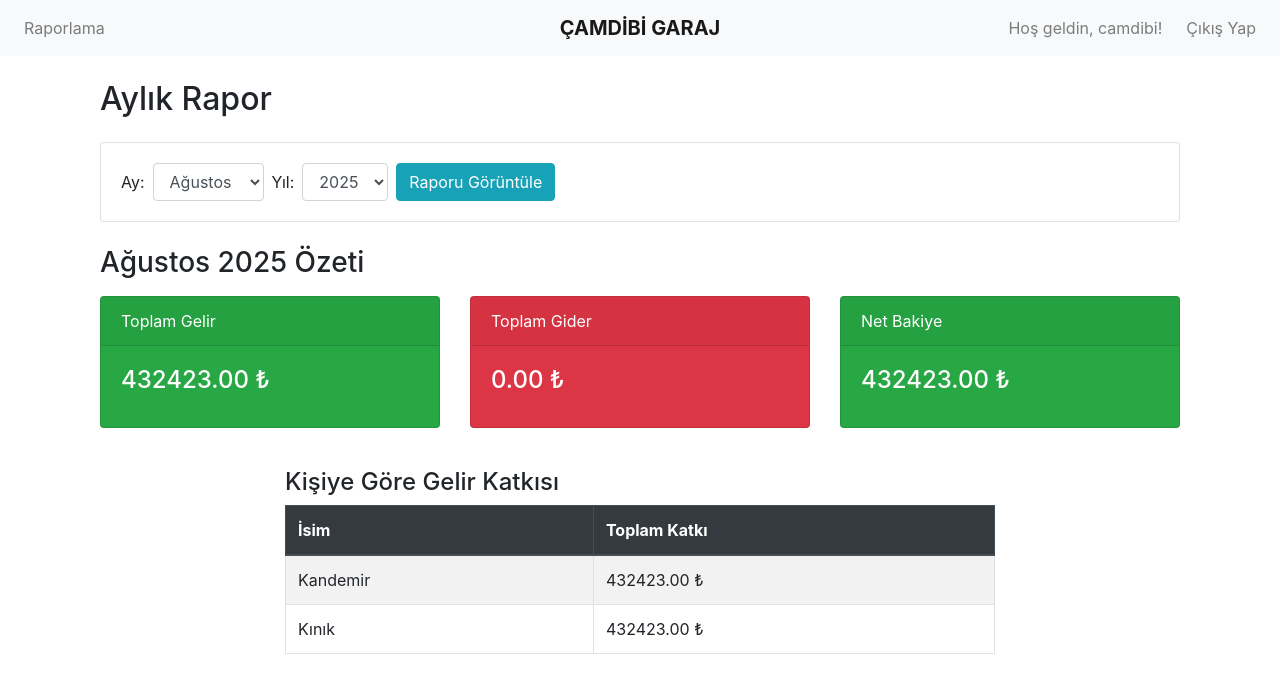
After one commit to mkandemir24/camdibi, a Flask app: page /report in a window 1280 px wide. The commit adds this page. Shown: the top 693 px of the page. Run offline with Flask 3, Linux system fonts and the light colour scheme; a user stored in the database is signed in; data comes from the database, SQL or seed files in the repository; both versions use the stored data as it was after the commit; some libraries are stand-ins or nearby versions.

Commit message:
Özellik: Raporlama sayfası eklendi

```diff
--- a/app.py
+++ b/app.py
@@ -1,4 +1,5 @@
 # Gerekli kütüphaneleri ve modülleri içe aktarıyoruz
+print("DEBUG: 1. Kütüphaneler yükleniyor...")
 from flask import Flask, render_template, request, redirect, url_for, flash, abort
 from flask_sqlalchemy import SQLAlchemy
 from flask_login import LoginManager, UserMixin, login_user, logout_user, login_required, current_user
@@ -6,21 +7,31 @@ from werkzeug.security import generate_password_hash, check_password_hash
 import os
 from datetime import date, datetime
 import calendar
+from collections import defaultdict
+print("DEBUG: 1. Kütüphaneler başarıyla yüklendi.")
 
 # --- UYGULAMA YAPILANDIRMASI ---
+print("DEBUG: 2. Flask uygulaması yapılandırılıyor...")
 app = Flask(__name__)
 basedir = os.path.abspath(os.path.dirname(__file__))
 app.config['SECRET_KEY'] = 'bu-anahtari-kimseyle-paylasma'
 app.config['SQLALCHEMY_DATABASE_URI'] = 'sqlite:///' + os.path.join(basedir, 'database.db')
 app.config['SQLALCHEMY_TRACK_MODIFICATIONS'] = False
+print("DEBUG: 2. Flask uygulaması başarıyla yapılandırıldı.")
 
 # --- KÜTÜPHANE ENTEGRASYONLARI ---
+print("DEBUG: 3. Veritabanı ve Login Manager başlatılıyor...")
 db = SQLAlchemy(app)
 login_manager = LoginManager()
 login_manager.init_app(app)
 login_manager.login_view = 'login'
+login_manager.login_message = "Bu sayfayı görüntülemek için lütfen giriş yapın."
+login_manager.login_message_category = "info"
+print("DEBUG: 3. Veritabanı ve Login Manager başarıyla başlatıldı.")
+
 
 # --- VERİTABANI MODELLERİ ---
+print("DEBUG: 4. Veritabanı modelleri tanımlanıyor...")
 transaction_members = db.Table('transaction_members',
     db.Column('transaction_id', db.Integer, db.ForeignKey('transaction.id'), primary_key=True),
     db.Column('member_id', db.Integer, db.ForeignKey('member.id'), primary_key=True)
@@ -52,8 +63,10 @@ class User(db.Model, UserMixin):
 @login_manager.user_loader
 def load_user(user_id):
     return User.query.get(int(user_id))
+print("DEBUG: 4. Veritabanı modelleri başarıyla tanımlandı.")
 
 # --- ROUTE'LAR (SAYFALAR) ---
+# ... (Tüm route fonksiyonlarınız burada, onlarda bir değişiklik yok)
 @app.route('/')
 @login_required
 def index():
@@ -77,6 +90,38 @@ def index():
                            selected_year=year, selected_month=month, month_names=month_names,
                            current_year=today.year, today=today.isoformat(), all_members=all_members)
 
+@app.route('/report')
+@login_required
+def report():
+    today = date.today()
+    year = request.args.get('year', default=today.year, type=int)
+    month = request.args.get('month', default=today.month, type=int)
+    start_date = date(year, month, 1)
+    end_date = date(year, month, calendar.monthrange(year, month)[1])
+    transactions = Transaction.query.filter(
+        Transaction.user_id == current_user.id,
+        Transaction.date >= start_date,
+        Transaction.date <= end_date
+    ).all()
+    member_incomes = defaultdict(float)
+    total_monthly_income = 0
+    total_monthly_expense = 0
+    for transaction in transactions:
+        if transaction.type == 'gelir':
+            total_monthly_income += transaction.amount
+            for member in transaction.members:
+                member_incomes[member.name] += transaction.amount
+        elif transaction.type == 'gider':
+            total_monthly_expense += transaction.amount
+    sorted_member_incomes = dict(sorted(member_incomes.items()))
+    net_monthly_balance = total_monthly_income - total_monthly_expense
+    month_names = ["Ocak", "Şubat", "Mart", "Nisan", "Mayıs", "Haziran", "Temmuz", "Ağustos", "Eylül", "Ekim", "Kasım", "Aralık"]
+    return render_template('report.html',
+                           selected_year=year, selected_month=month, month_names=month_names,
+                           current_year=today.year, total_income=total_monthly_income,
+                           total_expense=total_monthly_expense, net_balance=net_monthly_balance,
+                           member_incomes=sorted_member_incomes
+                           )
 @app.route('/add', methods=['POST'])
 @login_required
 def add_transaction():
@@ -85,22 +130,19 @@ def add_transaction():
         description=request.form.get('description'),
         amount=float(request.form.get('amount')),
         date=datetime.strptime(request.form.get('transaction_date'), '%Y-%m-%d').date(),
-        user_id=current_user.id  # ---- HATA BURADA DÜZELTİLDİ ----
+        user_id=current_user.id
     )
     member_ids = request.form.getlist('members')
     if not member_ids:
         flash('Lütfen işlemi yapan en az bir kişi seçin!', 'warning')
         return redirect(url_for('index', year=yeni_islem.date.year, month=yeni_islem.date.month))
-
     for member_id in member_ids:
         member = Member.query.get(member_id)
         if member:
             yeni_islem.members.append(member)
-
     db.session.add(yeni_islem)
     db.session.commit()
     return redirect(url_for('index', year=yeni_islem.date.year, month=yeni_islem.date.month))
-
 @app.route('/edit/<int:id>', methods=['GET', 'POST'])
 @login_required
 def edit_transaction(id):
@@ -126,7 +168,6 @@ def edit_transaction(id):
         return redirect(url_for('index', year=transaction_to_edit.date.year, month=transaction_to_edit.date.month))
     all_members = Member.query.all()
     return render_template('edit_transaction.html', transaction=transaction_to_edit, all_members=all_members)
-
 @app.route('/delete/<int:id>')
 @login_required
 def delete_transaction(id):
@@ -137,7 +178,6 @@ def delete_transaction(id):
     db.session.commit()
     flash('İşlem başarıyla silindi.', 'success')
     return redirect(request.referrer or url_for('index'))
-
 @app.route('/login', methods=['GET', 'POST'])
 def login():
     if current_user.is_authenticated:
@@ -150,7 +190,6 @@ def login():
         else:
             flash('Giriş başarısız. Kullanıcı adı veya şifre hatalı.', 'danger')
     return render_template('login.html')
-
 @app.route('/logout')
 @login_required
 def logout():
@@ -159,9 +198,13 @@ def logout():
     return redirect(url_for('login'))
 
 # --- UYGULAMAYI ÇALIŞTIRMA ---
+print("DEBUG: 5. Ana çalışma bloğuna giriliyor...")
 if __name__ == '__main__':
+    print("DEBUG: 6. Uygulama contexte giriliyor...")
     with app.app_context():
+        print("DEBUG: 7. Veritabanı tabloları oluşturuluyor (db.create_all)...")
         db.create_all()
+        print("DEBUG: 8. Varsayılan kullanıcı ve üyeler kontrol ediliyor...")
         if not User.query.filter_by(username='camdibi').first():
             default_user = User(username='camdibi')
             default_user.set_password('mınka')
@@ -171,5 +214,9 @@ if __name__ == '__main__':
             if not Member.query.filter_by(name=name).first():
                 member = Member(name=name)
                 db.session.add(member)
+        print("DEBUG: 9. Veritabanına değişiklikler kaydediliyor (db.session.commit)...")
         db.session.commit()
+        print("DEBUG: 10. Veritabanı işlemleri tamamlandı.")
+
+    print("DEBUG: 11. Flask sunucusu başlatılıyor (app.run)...")
     app.run(debug=True)
--- a/templates/base.html
+++ b/templates/base.html
@@ -15,10 +15,13 @@
 </head>
 <body>
     <nav class="navbar navbar-expand-lg navbar-light bg-light position-relative">
-
         <a class="navbar-brand centered" href="{{ url_for('index') }}"><b>ÇAMDİBİ GARAJ</b></a>
-
         <div class="collapse navbar-collapse">
+            <ul class="navbar-nav mr-auto">
+                <li class="nav-item">
+                    <a class="nav-link" href="{{ url_for('report') }}">Raporlama</a>
+                </li>
+            </ul>
             <ul class="navbar-nav ml-auto">
                 {% if current_user.is_authenticated %}
                     <li class="nav-item">
--- /dev/null
+++ b/templates/report.html
@@ -0,0 +1,88 @@
+{% extends "base.html" %}
+
+{% block title %}Aylık Rapor{% endblock %}
+
+{% block content %}
+<div class="container">
+    <h2 class="mb-4">Aylık Rapor</h2>
+
+    <div class="card mb-4">
+        <div class="card-body">
+            <form method="GET" action="{{ url_for('report') }}" class="form-inline">
+                <div class="form-group mr-2">
+                    <label for="month" class="mr-2">Ay:</label>
+                    <select name="month" id="month" class="form-control">
+                        {% for i in range(1, 13) %}
+                            <option value="{{ i }}" {% if i == selected_month %}selected{% endif %}>{{ month_names[i-1] }}</option>
+                        {% endfor %}
+                    </select>
+                </div>
+                <div class="form-group mr-2">
+                    <label for="year" class="mr-2">Yıl:</label>
+                    <select name="year" id="year" class="form-control">
+                        {% for y in range(current_year - 5, current_year + 2) %}
+                            <option value="{{ y }}" {% if y == selected_year %}selected{% endif %}>{{ y }}</option>
+                        {% endfor %}
+                    </select>
+                </div>
+                <button type="submit" class="btn btn-info">Raporu Görüntüle</button>
+            </form>
+        </div>
+    </div>
+
+    <h3 class="mb-3">{{ month_names[selected_month-1] }} {{ selected_year }} Özeti</h3>
+
+    <div class="row">
+        <div class="col-md-4">
+            <div class="card text-white bg-success mb-3">
+                <div class="card-header">Toplam Gelir</div>
+                <div class="card-body">
+                    <h4 class="card-title">{{ "%.2f"|format(total_income) }} ₺</h4>
+                </div>
+            </div>
+        </div>
+        <div class="col-md-4">
+            <div class="card text-white bg-danger mb-3">
+                <div class="card-header">Toplam Gider</div>
+                <div class="card-body">
+                    <h4 class="card-title">{{ "%.2f"|format(total_expense) }} ₺</h4>
+                </div>
+            </div>
+        </div>
+        <div class="col-md-4">
+            <div class="card text-white {{ 'bg-success' if net_balance >= 0 else 'bg-danger' }} mb-3">
+                <div class="card-header">Net Bakiye</div>
+                <div class="card-body">
+                    <h4 class="card-title">{{ "%.2f"|format(net_balance) }} ₺</h4>
+                </div>
+            </div>
+        </div>
+    </div>
+
+    <div class="row mt-4 justify-content-center">
+        <div class="col-md-8">
+            <h4>Kişiye Göre Gelir Katkısı</h4>
+            <table class="table table-bordered table-striped">
+                <thead class="thead-dark">
+                    <tr>
+                        <th>İsim</th>
+                        <th>Toplam Katkı</th>
+                    </tr>
+                </thead>
+                <tbody>
+                    {% for name, income in member_incomes.items() %}
+                    <tr>
+                        <td>{{ name.title() }}</td>
+                        <td>{{ "%.2f"|format(income) }} ₺</td>
+                    </tr>
+                    {% else %}
+                    <tr>
+                        <td colspan="2" class="text-center">Bu ay hiç gelir kaydedilmemiş.</td>
+                    </tr>
+                    {% endfor %}
+                </tbody>
+            </table>
+        </div>
+    </div>
+</div>
+{% endblock %}
```
Also changed, not shown: database.db.
